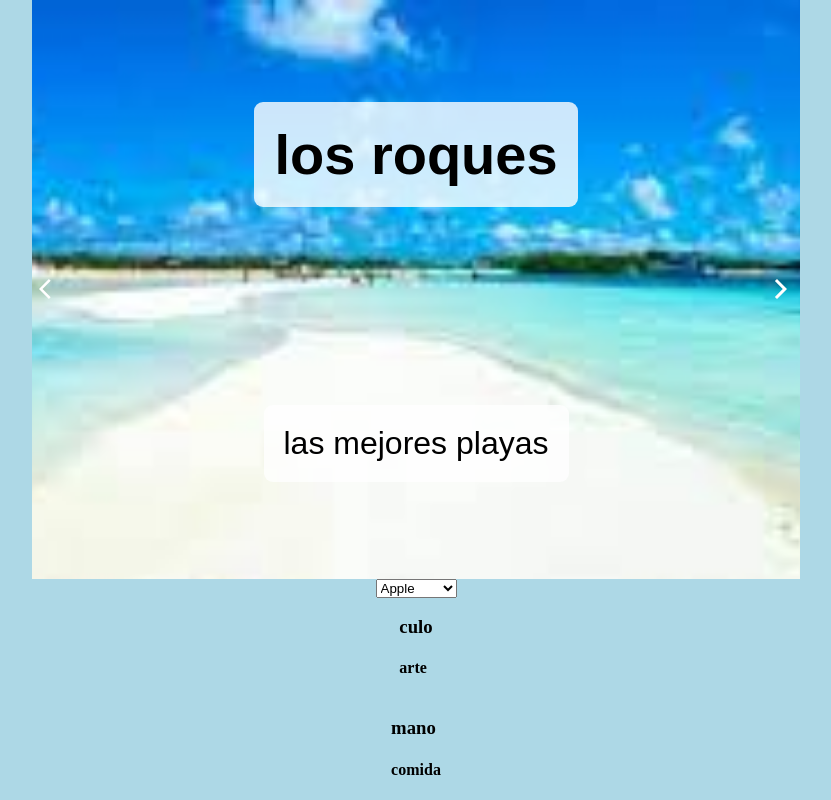
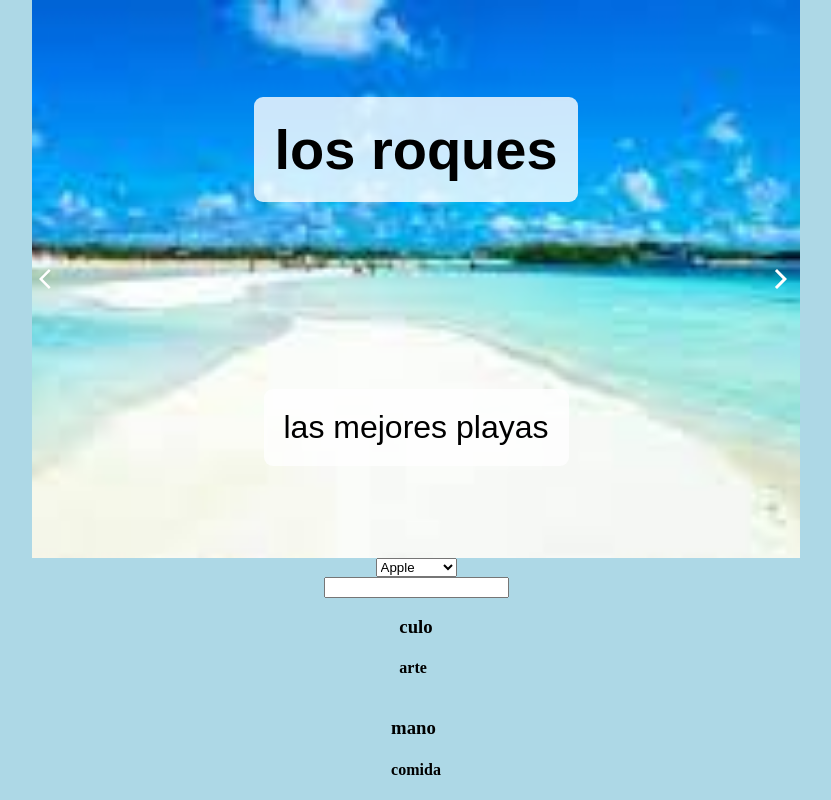
Before and after one commit to aserdnad/slider, a React (Create React App) app: page / in a window 1280 px wide. Shown: the whole page, without its empty margins (224-1055 px from the left). Built offline with nearby package versions, Linux system fonts and the light colour scheme.

Commit message:
buscador en la tienda no se que pasa no me deja guardar otro documento eso me preocupa un poco

```diff
--- a/src/App.js
+++ b/src/App.js
@@ -2,6 +2,7 @@ import Selector from "./Components/Selector";
 import Tiendas from "./Components/Tiendas";
 import Carousel from "./Components/Carousel";
 import "./styles.css";
+import { useState } from "react";
 
 export default function App() {
   const tienda = [
@@ -9,13 +10,23 @@ export default function App() {
     { id: "2", nombre: "mano", etiqueta: "comida" }
   ];
 
+  const [buscar, setBuscar] = useState("");
+
   return (
     <div className="App">
       <Carousel />
       <Selector />
-      {tienda.map((x) => (
-        <Tiendas key={x.id} tienda={x} />
-      ))}
+      <input
+        type="text"
+        onChange={(e) => {
+          setBuscar(e.target.value);
+        }}
+      />
+      {tienda
+        .filter((y) => (buscar === "" ? y : y.nombre.includes(buscar)))
+        .map((x) => (
+          <Tiendas key={x.id} tienda={x} />
+        ))}
     </div>
   );
 }
```
